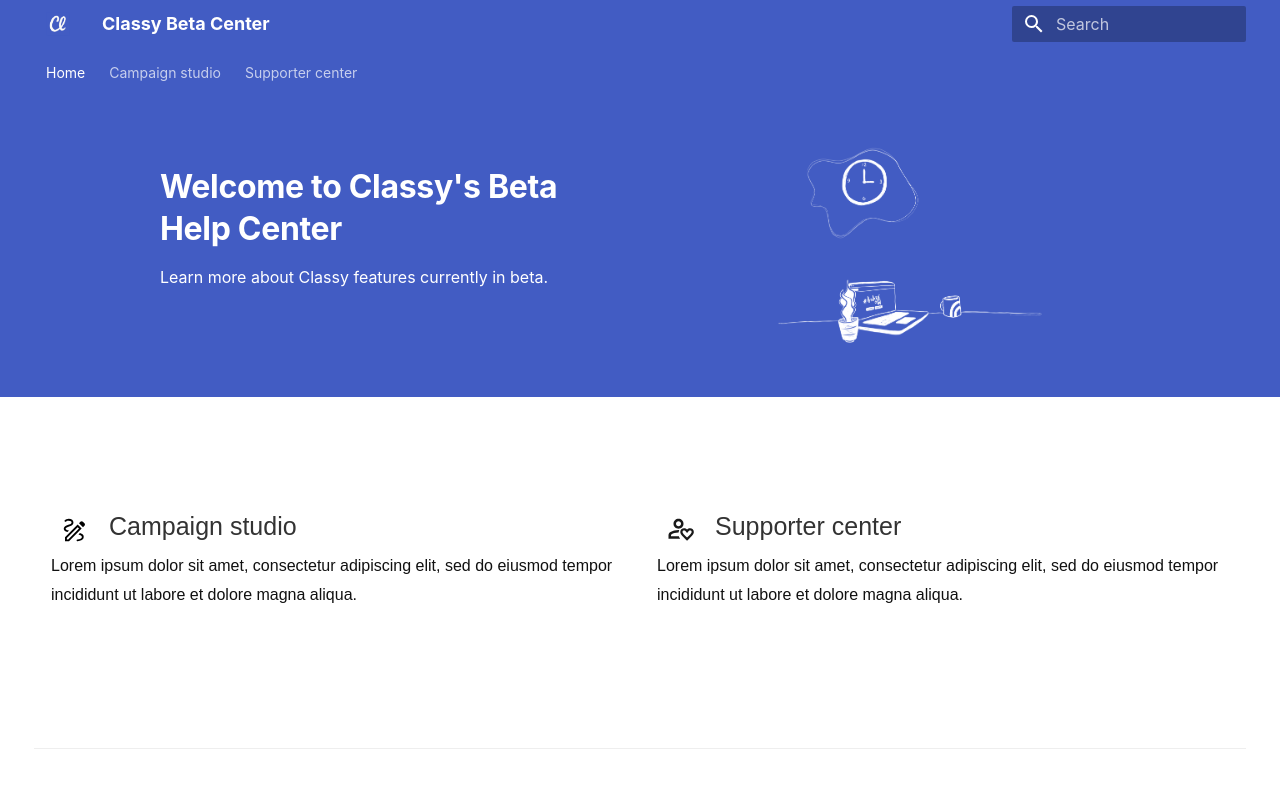
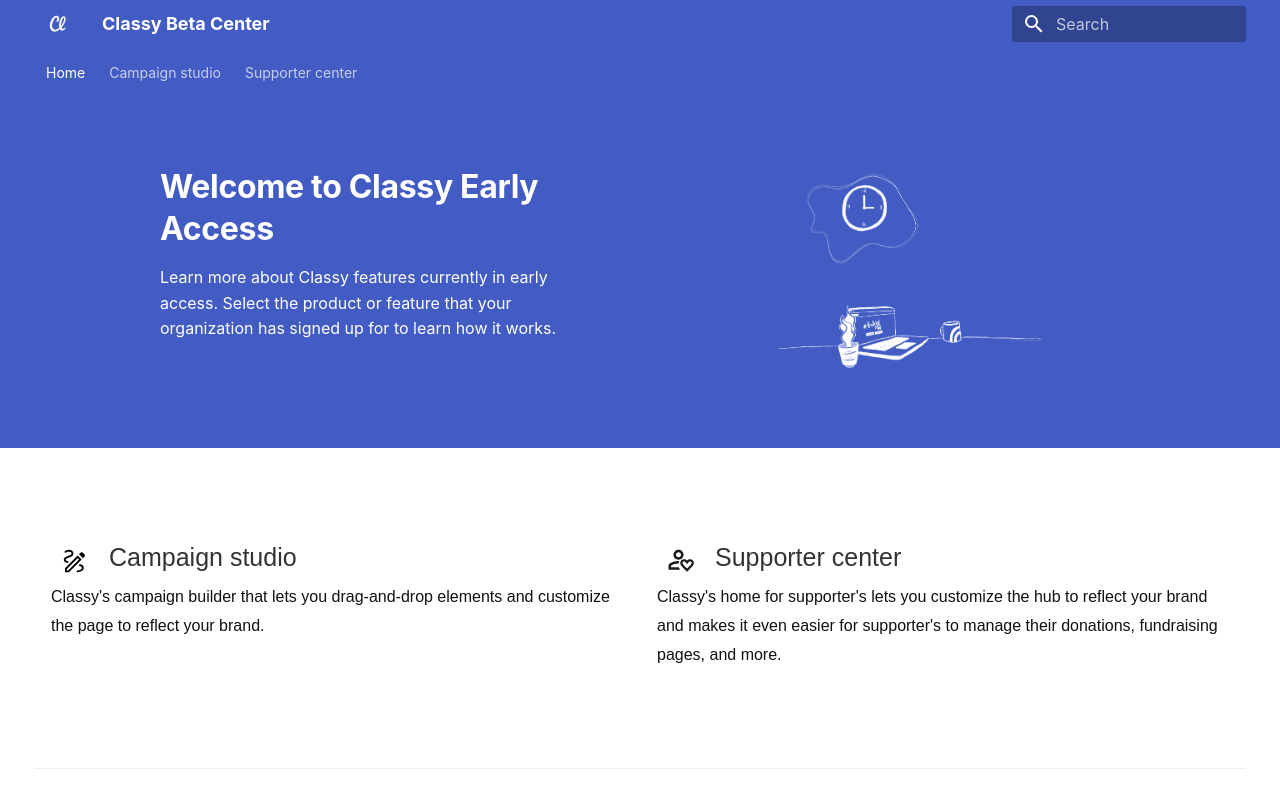
Before and after one commit to truj1ll0/mkdocs-help-center, an MkDocs documentation site: the page built from docs/index.md, in a window 1280 px wide. Shown: the top 808 px of the page. Built offline with MkDocs 1.6.1 and Material for MkDocs 9.7.7, drawn with Linux system fonts in a browser that asks for light colours; some web fonts are replaced.

Commit message:
Update home page copy

```diff
--- a/docs/theme_override_home/home.html
+++ b/docs/theme_override_home/home.html
@@ -217,9 +217,9 @@
   <div class="md-grid md-typeset">
     <div class="hero-contents">
       <div class="hero-contents__content">
-        <h1 class="hero-header">Welcome to Classy's Beta Help Center</h1>
+        <h1 class="hero-header">Welcome to Classy Early Access</h1>
         <p class="hero-subheading">
-          Learn more about Classy features currently in beta.
+          Learn more about Classy features currently in early access. Select the product or feature that your organization has signed up for to learn how it works.
         </p>
       </div>
       <div class="hero-contents__image">
@@ -252,8 +252,7 @@
       Campaign studio
     </h2>
     <p>
-      Lorem ipsum dolor sit amet, consectetur adipiscing elit, sed do eiusmod
-      tempor incididunt ut labore et dolore magna aliqua.
+      Classy's campaign builder that lets you drag-and-drop elements and customize the page to reflect your brand.
     </p>
   </a>
   <a href="supporter-center/intro-to-supporter-center/" class="feature-item">
@@ -274,8 +273,7 @@
       Supporter center
     </h2>
     <p>
-      Lorem ipsum dolor sit amet, consectetur adipiscing elit, sed do eiusmod
-      tempor incididunt ut labore et dolore magna aliqua.
+      Classy's home for supporter's lets you customize the hub to reflect your brand and makes it even easier for supporter's to manage their donations, fundraising pages, and more.
     </p>
   </a>
 </div>
```
